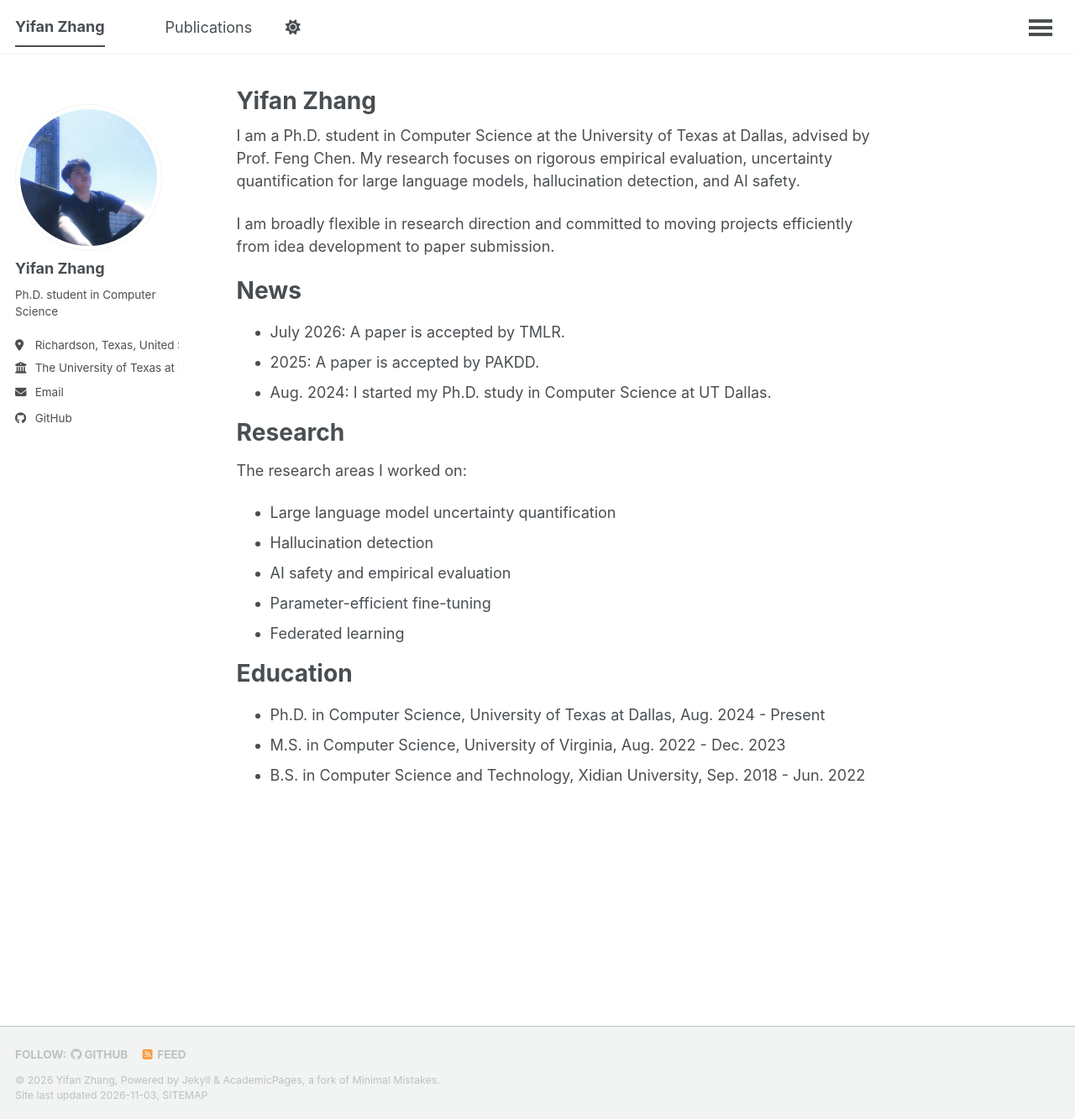
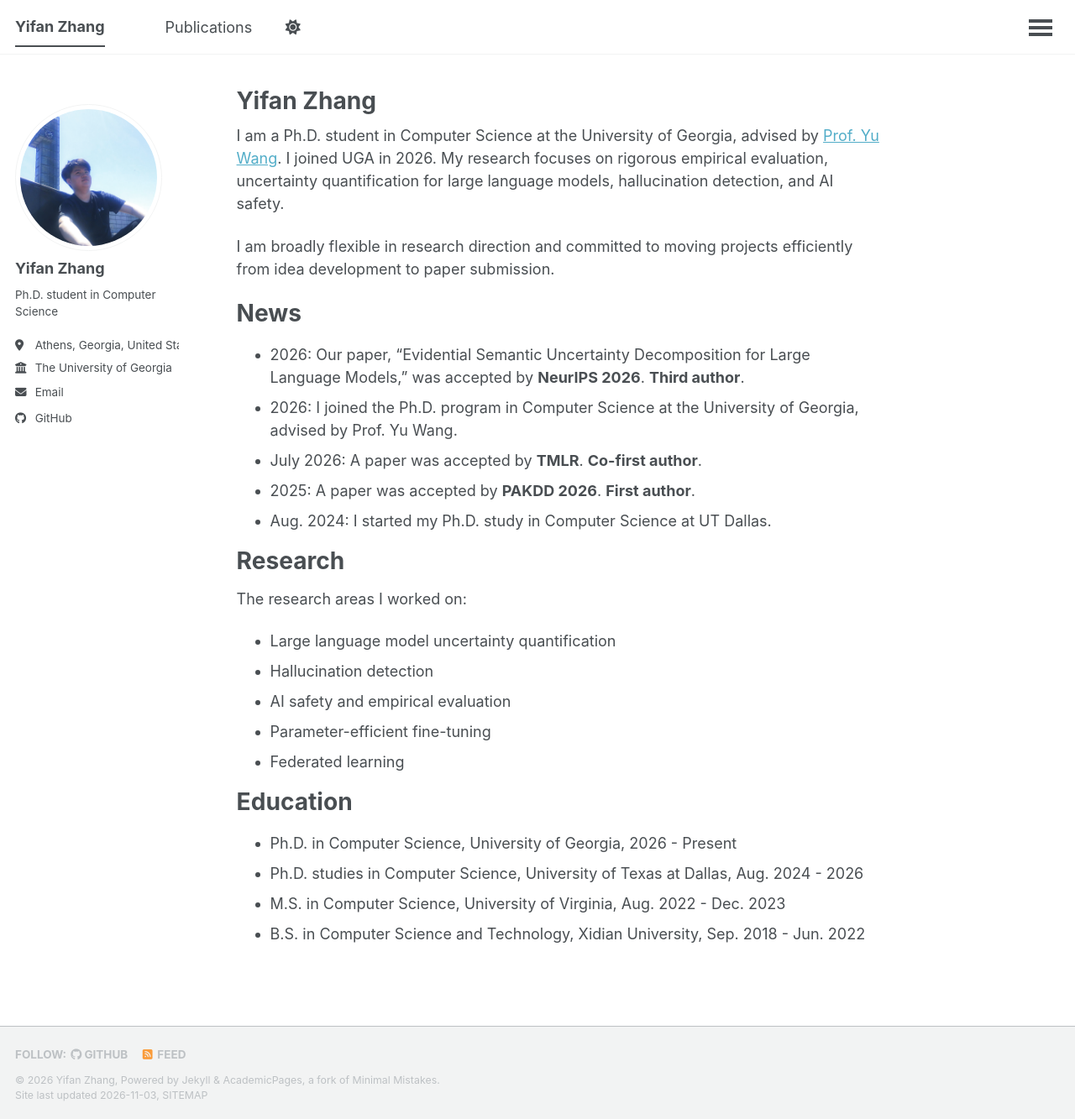
Before and after one commit to Tano-Y/Tano-Y.github.io, a Jekyll site: the page built from _pages/about.md, in a window 1280 px wide and 1333 px high. Shown: the whole window at 84% size. Built offline with Jekyll 4.4.1, drawn with Linux system fonts in a browser that asks for light colours; a script that is not in the unit is left out.

Commit message:
Update UGA affiliation and publication authorship

```diff
--- a/_config.yml
+++ b/_config.yml
@@ -27,10 +27,10 @@ author:
   name             : "Yifan Zhang"
   pronouns         : # example: "she/her"
   bio              : "Ph.D. student in Computer Science"
-  location         : "Richardson, Texas, United States"
-  employer         : "The University of Texas at Dallas"
+  location         : "Athens, Georgia, United States"
+  employer         : "The University of Georgia"
   uri              : # URL
-  email            : "yxz240001@utdallas.edu"
+  email            : "Yifan.Zhang3@uga.edu"
 
   # Academic websites
   academia         : # URL
--- a/_includes/archive-single.html
+++ b/_includes/archive-single.html
@@ -35,6 +35,10 @@
         <a href="{{ base_path }}{{ post.url }}" rel="permalink">{{ title }}</a>
       {% endif %}
     </h2>
+
+    {% if post.collection == 'publications' and post.author_role %}
+      <p class="archive__item-author-role"><strong>{{ post.author_role }}</strong></p>
+    {% endif %}
 
     {% if post.collection == 'publications' and post.authors %}
       <p class="archive__item-authors">
--- a/_pages/about.md
+++ b/_pages/about.md
@@ -7,14 +7,16 @@ redirect_from:
   - /about.html
 ---
 
-I am a Ph.D. student in Computer Science at the University of Texas at Dallas, advised by Prof. Feng Chen. My research focuses on rigorous empirical evaluation, uncertainty quantification for large language models, hallucination detection, and AI safety.
+I am a Ph.D. student in Computer Science at the University of Georgia, advised by [Prof. Yu Wang](https://computing.uga.edu/directory/people/yu-wang). I joined UGA in 2026. My research focuses on rigorous empirical evaluation, uncertainty quantification for large language models, hallucination detection, and AI safety.
 
 I am broadly flexible in research direction and committed to moving projects efficiently from idea development to paper submission.
 
 News
 ======
-* July 2026: A paper is accepted by TMLR.
-* 2025: A paper is accepted by PAKDD.
+* 2026: Our paper, "Evidential Semantic Uncertainty Decomposition for Large Language Models," was accepted by **NeurIPS 2026**. **Third author**.
+* 2026: I joined the Ph.D. program in Computer Science at the University of Georgia, advised by Prof. Yu Wang.
+* July 2026: A paper was accepted by **TMLR**. **Co-first author**.
+* 2025: A paper was accepted by **PAKDD 2026**. **First author**.
 * Aug. 2024: I started my Ph.D. study in Computer Science at UT Dallas.
 
 Research
@@ -29,6 +31,7 @@ The research areas I worked on:
 
 Education
 ======
-* Ph.D. in Computer Science, University of Texas at Dallas, Aug. 2024 - Present
+* Ph.D. in Computer Science, University of Georgia, 2026 - Present
+* Ph.D. studies in Computer Science, University of Texas at Dallas, Aug. 2024 - 2026
 * M.S. in Computer Science, University of Virginia, Aug. 2022 - Dec. 2023
 * B.S. in Computer Science and Technology, Xidian University, Sep. 2018 - Jun. 2022
```
Also changed, not shown: _publications/2026-01-01-c3-llm-uncertainty.md (+2 -1 lines), _publications/2026-07-01-peft-uncertainty-awareness.md (+1 -0 lines), _publications/2026-10-01-evidential-semantic-uncertainty.md (added, +13 -0 lines).
